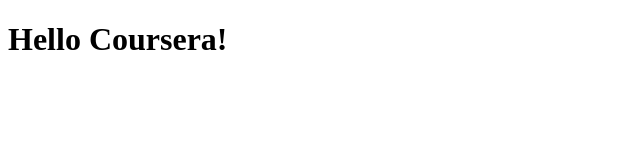
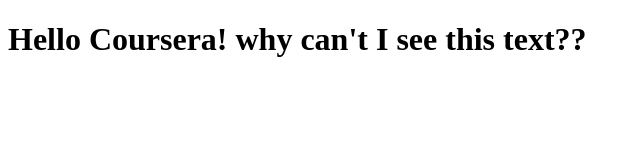
Before and after one commit to lhordd/coursera-test, a plain HTML site: page site/index.html in a window 1280 px wide. Shown: the whole page, without its empty margins (0-640 px from the left). Drawn offline with Linux system fonts and the light colour scheme.

Commit message:
Some changes

```diff
--- a/site/index.html
+++ b/site/index.html
@@ -2,11 +2,11 @@
 <html>
 
 <head>
-    <title>Hello Coursera!</title>
+    <title>Hello Coursera! This is interesting...</title>
 </head>
 
 <body>
-    <h1>Hello Coursera!</h1>
+    <h1>Hello Coursera! why can't I see this text??</h1>
 </body>
 
 </html>
```
